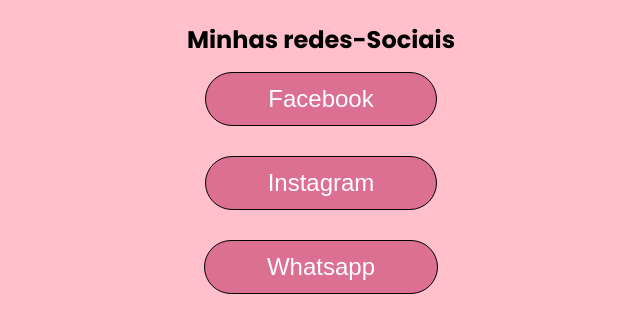
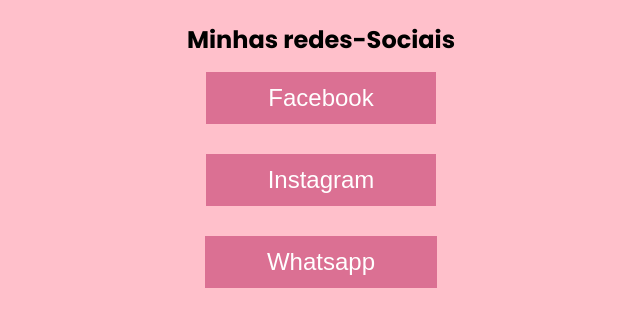
Before and after one commit to RosaSudioPilates/RosaStudioPilates.github.io, a plain HTML site: page index.html in a window 1280 px wide. Shown: the part 337-670 px from the top of the page, without its empty margins (319-959 px from the left). Drawn offline with Linux system fonts and the light colour scheme.

Commit message:
Update style.css

```diff
--- a/css/style.css
+++ b/css/style.css
@@ -51,9 +51,8 @@ h3{
 
 .links button{
 
-    border: 1px solid black;
+    border: none;
     background-color: palevioletred;
-    border-radius: 100px;
     padding-left: 50px;
     padding-right: 50px;
     margin: 15px;
@@ -80,11 +79,3 @@ h3{
 .links button:hover{
     background-color: rgb(119, 51, 74);
 }
-
-
-
-/*********************
-
-    Tabela de Preços
-
-**********************/
```
